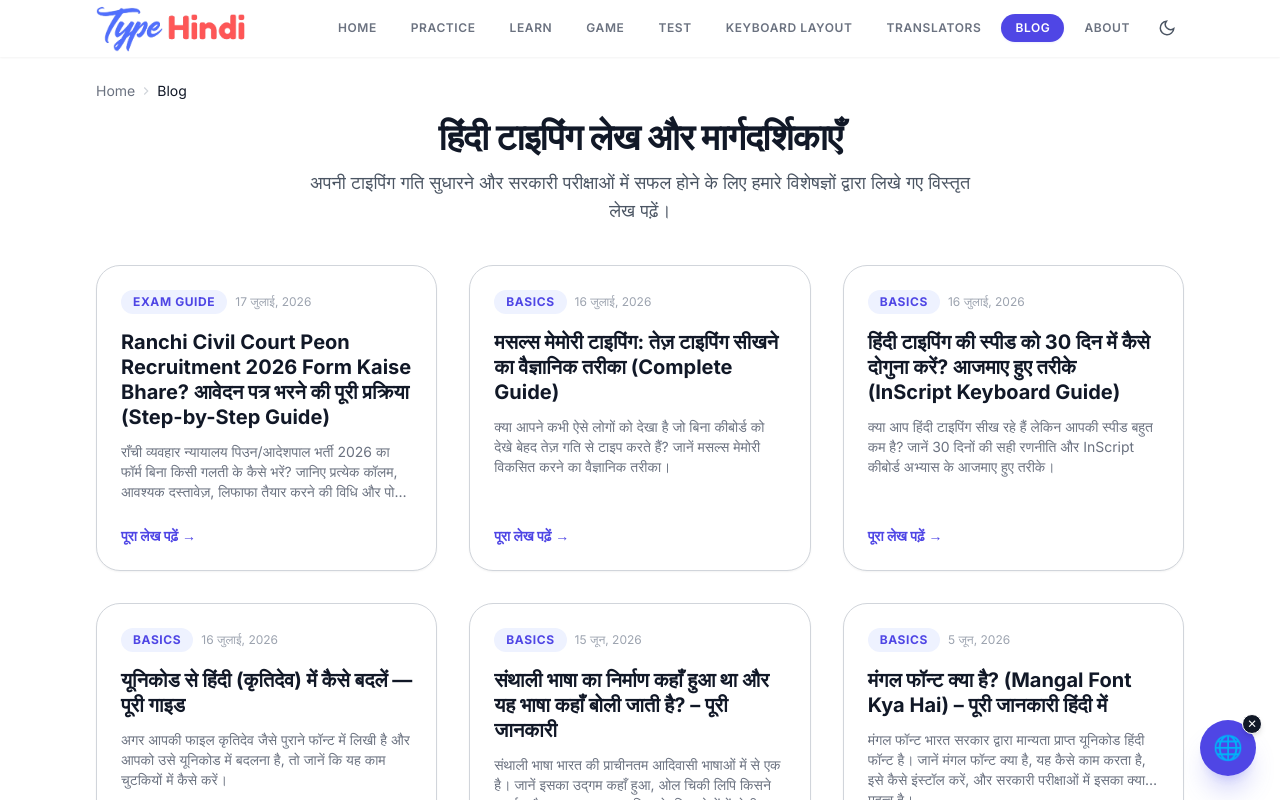
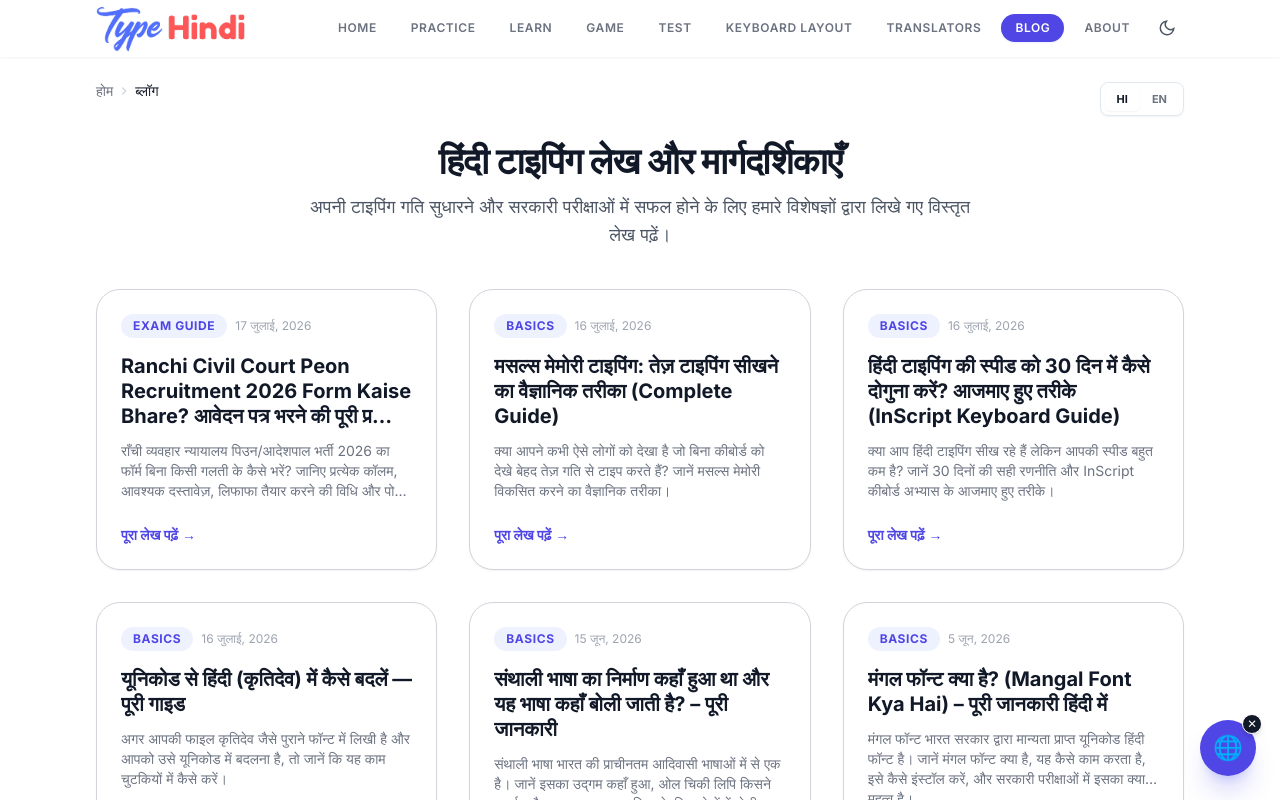
Before and after one commit to therohitbiruli/typehindi, a Next.js app: page /blog in a window 1280 px wide. Shown: the top 800 px of the page. Built offline with nearby package versions, Linux system fonts and the light colour scheme.

Commit message:
replace inline translation widget with right-aligned HI-EN toggle switcher

```diff
--- a/src/app/blog/[slug]/page.tsx
+++ b/src/app/blog/[slug]/page.tsx
@@ -1,7 +1,6 @@
 import type { Metadata } from "next";
 import { notFound } from "next/navigation";
 import Link from "next/link";
-import Script from "next/script";
 import { blogs } from "../../../data/blogs";
 import { Breadcrumb } from "../../../components/Breadcrumb";
 import { AdPlaceholder } from "../../../components/AdPlaceholder";
@@ -59,15 +58,41 @@ export default async function BlogDetailPage({ params, searchParams }: Props) {
 
   return (
     <div className="container-main py-8">
-      <Breadcrumb
-        items={[
-          { label: "Home", href: "/" },
-          { label: "Blog", href: "/blog" },
-          { label: title },
-        ]}
-      />
+      <div className="flex flex-col sm:flex-row justify-between items-start sm:items-center gap-4 mb-6">
+        <Breadcrumb
+          items={[
+            { label: lang === "en" ? "Home" : "होम", href: "/" },
+            { label: lang === "en" ? "Blog" : "ब्लॉग", href: "/blog" },
+            { label: title },
+          ]}
+        />
 
-      <article className="mt-8 mx-auto w-full">
+        {/* Toggle on the far right */}
+        <div className="flex rounded-lg bg-slate-155 dark:bg-slate-800 p-1 text-[11px] font-bold self-end sm:self-auto border border-slate-200 dark:border-slate-700 shadow-sm">
+          <Link
+            href={`/blog/${slug}`}
+            className={`px-3 py-1 rounded-md transition-all ${
+              lang === "hi"
+                ? "bg-white dark:bg-slate-900 text-gray-900 dark:text-white shadow-sm"
+                : "text-gray-500 hover:text-gray-900 dark:text-gray-400 dark:hover:text-white"
+            }`}
+          >
+            HI
+          </Link>
+          <Link
+            href={`/blog/${slug}?lang=en`}
+            className={`px-3 py-1 rounded-md transition-all ${
+              lang === "en"
+                ? "bg-white dark:bg-slate-900 text-gray-900 dark:text-white shadow-sm"
+                : "text-gray-500 hover:text-gray-900 dark:text-gray-400 dark:hover:text-white"
+            }`}
+          >
+            EN
+          </Link>
+        </div>
+      </div>
+
+      <article className="mt-4 mx-auto w-full">
         <header className="mb-6 text-center">
           <div className="inline-block px-3 py-1 rounded-full bg-primary-100 dark:bg-primary-900/30 text-primary-600 dark:text-primary-400 text-xs font-semibold mb-4">
             {blog.category}
@@ -82,61 +107,14 @@ export default async function BlogDetailPage({ params, searchParams }: Props) {
           </div>
         </header>
 
-        {/* Language Selection Toggle */}
-        <div className="flex justify-center gap-2 mb-8">
-          <Link
-            href={`/blog/${slug}`}
-            className={`px-4 py-1.5 rounded-full text-xs font-bold transition-all ${
-              lang === "hi"
-                ? "bg-primary-600 text-white shadow-md shadow-primary-500/20"
-                : "bg-slate-100 hover:bg-slate-200 dark:bg-slate-800 dark:hover:bg-slate-700 text-gray-700 dark:text-gray-300"
-            }`}
-          >
-            हिन्दी (Original)
-          </Link>
-          <Link
-            href={`/blog/${slug}?lang=en`}
-            className={`px-4 py-1.5 rounded-full text-xs font-bold transition-all ${
-              lang === "en"
-                ? "bg-primary-600 text-white shadow-md shadow-primary-500/20"
-                : "bg-slate-100 hover:bg-slate-200 dark:bg-slate-800 dark:hover:bg-slate-700 text-gray-700 dark:text-gray-300"
-            }`}
-          >
-            English
-          </Link>
-        </div>
-
         <AdPlaceholder position="top" />
 
         <div className="bg-white dark:bg-gray-900 rounded-3xl p-6 md:p-12 shadow-sm border border-gray-300 dark:border-gray-700">
           {showTranslateWidget && (
-            <div className="mb-6 p-4 rounded-2xl bg-amber-500/5 dark:bg-amber-500/10 border border-amber-200/50 dark:border-amber-800/30 flex flex-col md:flex-row items-center justify-between gap-4">
-              <div className="text-xs text-amber-700 dark:text-amber-300 text-center md:text-left leading-relaxed">
-                <strong className="block text-sm font-extrabold mb-0.5">English Translation In Progress ⏳</strong>
-                Our editors are currently translating this article. You can use the Google Translate widget to translate it instantly.
-              </div>
-              <div id="google_translate_element" className="translate-widget border border-gray-300 dark:border-gray-700 rounded-lg overflow-hidden bg-white dark:bg-slate-950 p-1"></div>
-
-              <Script
-                id="google-translate-init"
-                strategy="afterInteractive"
-                dangerouslySetInnerHTML={{
-                  __html: `
-                    window.googleTranslateElementInit = function() {
-                      new google.translate.TranslateElement({
-                        pageLanguage: 'hi',
-                        includedLanguages: 'en',
-                        layout: google.translate.TranslateElement.InlineLayout.SIMPLE
-                      }, 'google_translate_element');
-                    }
-                  `
-                }}
-              />
-              <Script
-                id="google-translate-script"
-                src="//translate.google.com/translate_a/element.js?cb=googleTranslateElementInit"
-                strategy="afterInteractive"
-              />
+            <div className="mb-6 p-4 rounded-2xl bg-amber-500/5 dark:bg-amber-500/10 border border-amber-200/50 dark:border-amber-800/30 text-center">
+              <span className="text-xs text-amber-700 dark:text-amber-300 font-medium">
+                ⏳ This article is currently only available in Hindi. Showing original version below.
+              </span>
             </div>
           )}
 
--- a/src/app/blog/page.tsx
+++ b/src/app/blog/page.tsx
@@ -26,27 +26,70 @@ function parseHindiDate(dateStr: string): Date {
   return new Date(0);
 }
 
-export default function BlogPage() {
+interface PageProps {
+  searchParams: Promise<{ lang?: string }>;
+}
+
+export default async function BlogPage({ searchParams }: PageProps) {
+  const resolvedSearchParams = await searchParams;
+  const lang = resolvedSearchParams.lang === "en" ? "en" : "hi";
+
   const sortedBlogs = [...blogs].sort((a, b) => parseHindiDate(b.date).getTime() - parseHindiDate(a.date).getTime());
 
   return (
     <div className="container-main py-6">
-      <Breadcrumb items={[{ label: "Home", href: "/" }, { label: "Blog" }]} />
+      <div className="flex flex-col sm:flex-row justify-between items-start sm:items-center gap-4 mb-6">
+        <Breadcrumb items={[{ label: lang === "en" ? "Home" : "होम", href: "/" }, { label: lang === "en" ? "Blog" : "ब्लॉग" }]} />
+
+        {/* Toggle on the far right */}
+        <div className="flex rounded-lg bg-slate-150 dark:bg-slate-800 p-1 text-[11px] font-bold self-end sm:self-auto border border-slate-200 dark:border-slate-700 shadow-sm">
+          <Link
+            href="/blog"
+            className={`px-3 py-1 rounded-md transition-all ${
+              lang === "hi"
+                ? "bg-white dark:bg-slate-900 text-gray-900 dark:text-white shadow-sm"
+                : "text-gray-500 hover:text-gray-900 dark:text-gray-400 dark:hover:text-white"
+            }`}
+          >
+            HI
+          </Link>
+          <Link
+            href="/blog?lang=en"
+            className={`px-3 py-1 rounded-md transition-all ${
+              lang === "en"
+                ? "bg-white dark:bg-slate-900 text-gray-900 dark:text-white shadow-sm"
+                : "text-gray-500 hover:text-gray-900 dark:text-gray-400 dark:hover:text-white"
+            }`}
+          >
+            EN
+          </Link>
+        </div>
+      </div>
 
       <AdPlaceholder position="top" />
 
       <div className="mb-10 text-center">
-        <h1 className="heading-1 mb-3">हिंदी टाइपिंग लेख और मार्गदर्शिकाएँ</h1>
+        <h1 className="heading-1 mb-3">
+          {lang === "en" ? "Hindi Typing Articles and Guides" : "हिंदी टाइपिंग लेख और मार्गदर्शिकाएँ"}
+        </h1>
         <p className="text-lg text-gray-600 dark:text-gray-400 max-w-2xl mx-auto">
-          अपनी टाइपिंग गति सुधारने और सरकारी परीक्षाओं में सफल होने के लिए हमारे विशेषज्ञों द्वारा लिखे गए विस्तृत लेख पढ़ें।
+          {lang === "en"
+            ? "Read detailed articles written by our experts to improve your typing speed and crack government exams."
+            : "अपनी टाइपिंग गति सुधारने और सरकारी परीक्षाओं में सफल होने के लिए हमारे विशेषज्ञों द्वारा लिखे गए विस्तृत लेख पढ़ें।"}
         </p>
       </div>
 
       <div className="grid gap-8 sm:grid-cols-2 lg:grid-cols-3">
-        {sortedBlogs.map((blog) => (
+        {sortedBlogs.map((blog) => {
+          const title = lang === "en" && blog.titleEn ? blog.titleEn : blog.title;
+          const excerpt = lang === "en" && blog.excerptEn ? blog.excerptEn : blog.excerpt;
+          const date = lang === "en" && blog.dateEn ? blog.dateEn : blog.date;
+          const buttonText = lang === "en" ? "Read full article" : "पूरा लेख पढ़ें";
+
+          return (
             <Link
               key={blog.slug}
-            href={`/blog/${blog.slug}`}
+              href={`/blog/${blog.slug}${lang === "en" ? "?lang=en" : ""}`}
               className="group flex flex-col h-full bg-white dark:bg-gray-900 border border-gray-300 dark:border-gray-700 shadow-sm rounded-3xl overflow-hidden transition-all hover:shadow-xl hover:border-primary-300 dark:hover:border-primary-600"
             >
               <div className="p-6 flex flex-col h-full">
@@ -54,23 +97,24 @@ export default function BlogPage() {
                   <span className="px-3 py-1 rounded-full bg-primary-50 dark:bg-primary-900/30 text-xs font-bold text-primary-600 dark:text-primary-400 uppercase tracking-wider">
                     {blog.category}
                   </span>
-                <span className="text-xs text-gray-400">{blog.date}</span>
+                  <span className="text-xs text-gray-400">{date}</span>
                 </div>
 
-              <h2 className="text-xl font-bold mb-3 text-gray-900 dark:text-white group-hover:text-primary-600 transition-colors leading-tight">
-                {blog.title}
+                <h2 className="text-xl font-bold mb-3 text-gray-900 dark:text-white group-hover:text-primary-600 transition-colors leading-tight line-clamp-3">
+                  {title}
                 </h2>
 
                 <p className="text-gray-500 dark:text-gray-400 text-sm line-clamp-3 mb-6 flex-grow">
-                {blog.excerpt}
+                  {excerpt}
                 </p>
 
                 <div className="flex items-center text-primary-600 dark:text-primary-400 font-bold text-sm">
-                पूरा लेख पढ़ें <span className="ml-1 transition-transform group-hover:translate-x-1">→</span>
+                  {buttonText} <span className="ml-1 transition-transform group-hover:translate-x-1">→</span>
                 </div>
               </div>
             </Link>
-        ))}
+          );
+        })}
       </div>
 
       <AdPlaceholder position="bottom" />
```
Lines whose indentation alone changed are shown as unchanged.
